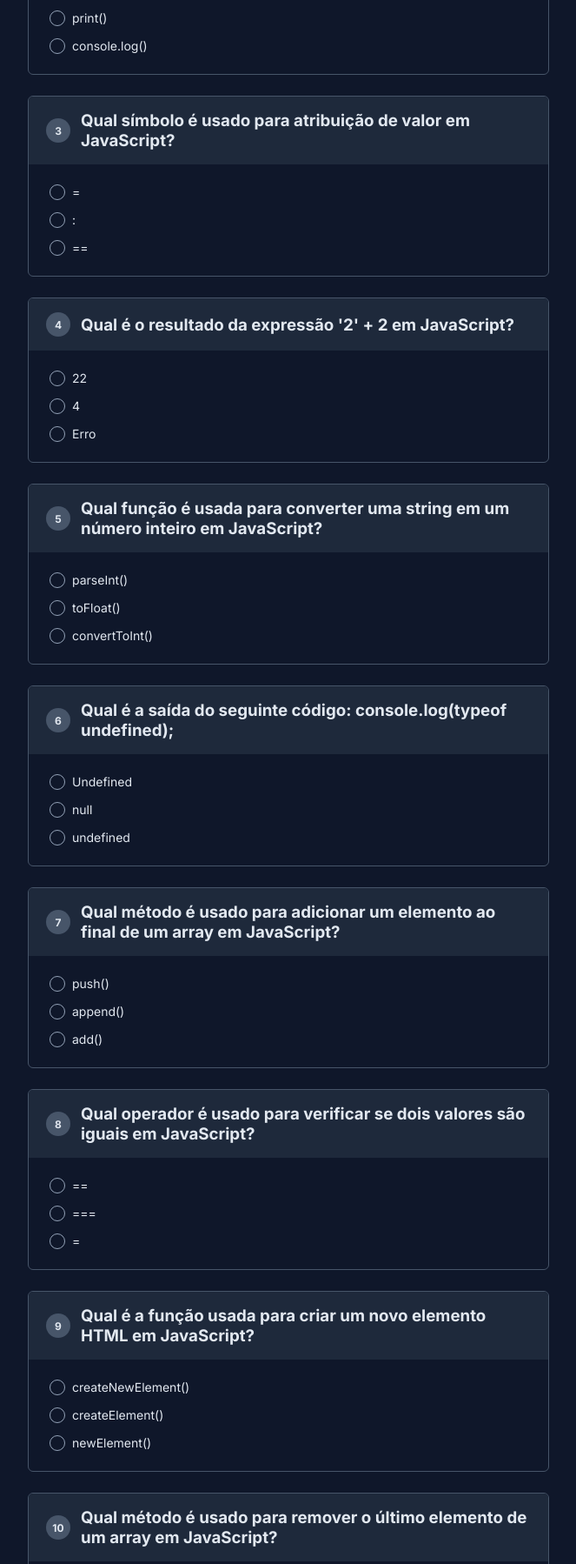
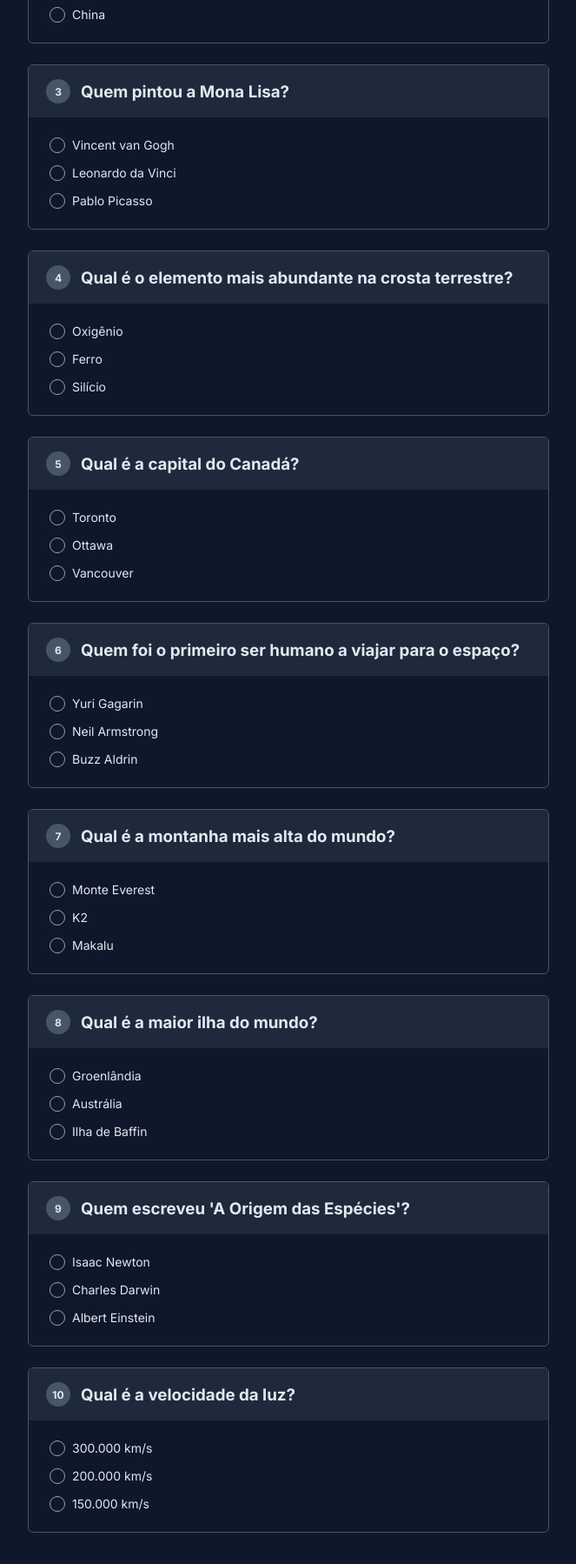
Before and after one commit to raphatardin/teste-de-conhecimentos, a plain HTML site: page index.html in a window 1280 px wide. Shown: the part 851-2649 px from the top of the page at 87% size, without its empty margins (308-971 px from the left). Drawn offline with Linux system fonts and the light colour scheme.

Commit message:
conhecimentos gerais

```diff
--- a/index.html
+++ b/index.html
@@ -10,7 +10,7 @@
     <main>
         <header>
           <img src="https://gist.githubusercontent.com/maykbrito/f47569e32fb2b21f2ecc9f4c035c141f/raw/a45997404564112d7596fbb1b9cad5de5521927e/logo.svg" alt="Logo NLW">
-        <h1>Teste seus conhecimentos</h1>
+        <h1>Teste seus conhecimentos gerais</h1>
         </header>
 
         <div id='quiz'></div>
--- a/index.js
+++ b/index.js
@@ -1,91 +1,92 @@
+
 const perguntas = [
   {
-      pergunta: "Qual é a forma correta de declarar uma variável em JavaScript?",
+    pergunta: "Qual é o animal mais rápido do mundo?",
     respostas: [
-        "var myVar;",
-        "let myVar;",
-        "const myVar;"
+      "Leão",
+      "Pombo",
+      "Guepardo"
     ],
     correta: 2
   },
   {
-      pergunta: "Qual método é usado para imprimir algo no console em JavaScript?",
+    pergunta: "Qual é o país mais populoso do mundo?",
     respostas: [
-        "console.print()",
-        "print()",
-        "console.log()"
+      "Índia",
+      "Estados Unidos",
+      "China"
     ],
     correta: 2
   },
   {
-      pergunta: "Qual símbolo é usado para atribuição de valor em JavaScript?",
+    pergunta: "Quem pintou a Mona Lisa?",
     respostas: [
-        "=",
-        ":",
-        "=="
+      "Vincent van Gogh",
+      "Leonardo da Vinci",
+      "Pablo Picasso"
+    ],
+    correta: 1
+  },
+  {
+    pergunta: "Qual é o elemento mais abundante na crosta terrestre?",
+    respostas: [
+      "Oxigênio",
+      "Ferro",
+      "Silício"
+    ],
+    correta: 2
+  },
+  {
+    pergunta: "Qual é a capital do Canadá?",
+    respostas: [
+      "Toronto",
+      "Ottawa",
+      "Vancouver"
+    ],
+    correta: 1
+  },
+  {
+    pergunta: "Quem foi o primeiro ser humano a viajar para o espaço?",
+    respostas: [
+      "Yuri Gagarin",
+      "Neil Armstrong",
+      "Buzz Aldrin"
     ],
     correta: 0
   },
   {
-      pergunta: "Qual é o resultado da expressão '2' + 2 em JavaScript?",
+    pergunta: "Qual é a montanha mais alta do mundo?",
     respostas: [
-        "22",
-        "4",
-        "Erro"
+      "Monte Everest",
+      "K2",
+      "Makalu"
     ],
     correta: 0
   },
   {
-      pergunta: "Qual função é usada para converter uma string em um número inteiro em JavaScript?",
+    pergunta: "Qual é a maior ilha do mundo?",
     respostas: [
-        "parseInt()",
-        "toFloat()",
-        "convertToInt()"
+      "Groenlândia",
+      "Austrália",
+      "Ilha de Baffin"
     ],
     correta: 0
   },
   {
-      pergunta: "Qual é a saída do seguinte código: console.log(typeof undefined);",
+    pergunta: "Quem escreveu 'A Origem das Espécies'?",
     respostas: [
-        "Undefined",
-        "null",
-        "undefined"
-      ],
-      correta: 2
-    },
-    {
-      pergunta: "Qual método é usado para adicionar um elemento ao final de um array em JavaScript?",
-      respostas: [
-        "push()",
-        "append()",
-        "add()"
-      ],
-      correta: 0
-    },
-    {
-      pergunta: "Qual operador é usado para verificar se dois valores são iguais em JavaScript?",
-      respostas: [
-        "==",
-        "===",
-        "="
+      "Isaac Newton",
+      "Charles Darwin",
+      "Albert Einstein"
     ],
     correta: 1
   },
   {
-      pergunta: "Qual é a função usada para criar um novo elemento HTML em JavaScript?",
+    pergunta: "Qual é a velocidade da luz?",
     respostas: [
-        "createNewElement()",
-        "createElement()",
-        "newElement()"
-      ],
-      correta: 1
-    },
-    {
-      pergunta: "Qual método é usado para remover o último elemento de um array em JavaScript?",
-      respostas: [
-        "pop()",
-        "remove()",
-        "deleteLast()"
+      "300.000 km/s",
+      "200.000 km/s",
+      "150.000 km/s"
     ],
     correta: 0
   }
```
Lines whose indentation alone changed are shown as unchanged.
